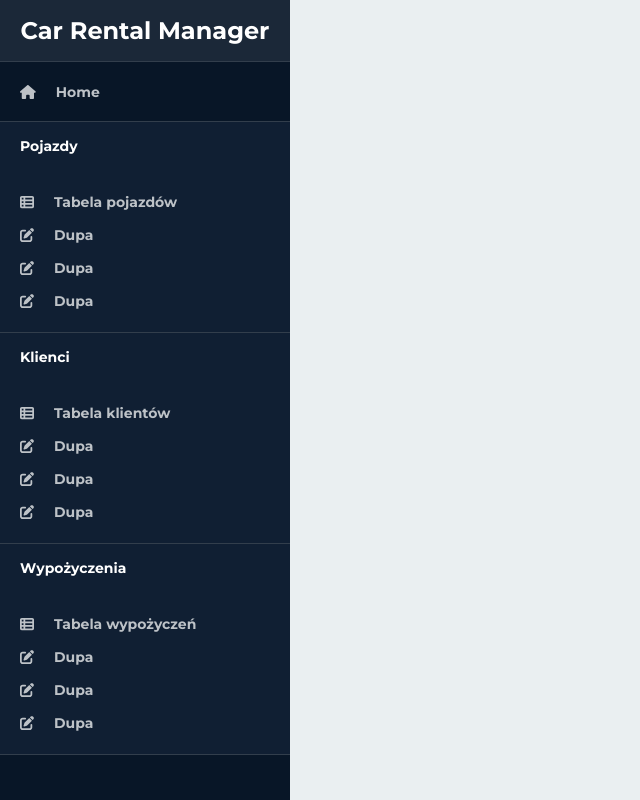
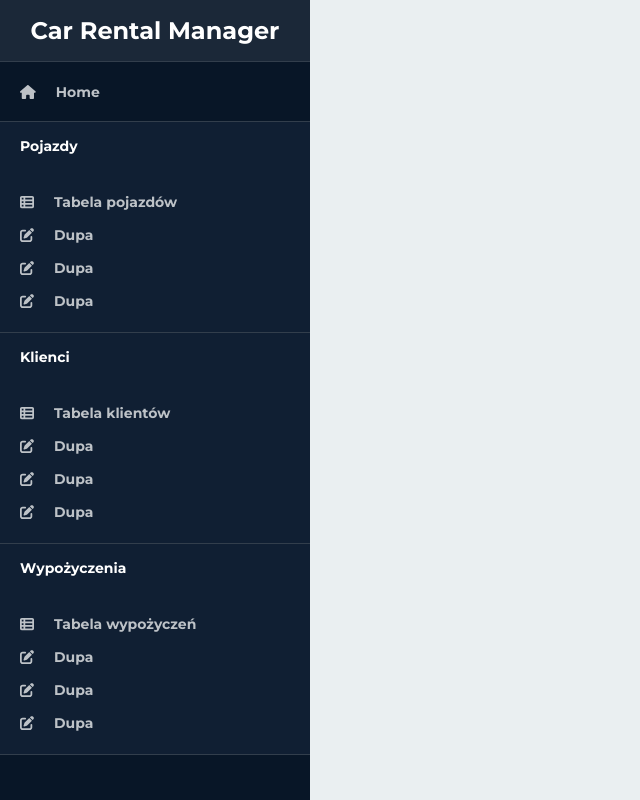
Before and after one commit to ajdachoo/Car-Rental-Manager, a React (Create React App) app: page / in a window 1280 px wide. Shown: the whole page, without its empty margins (0-640 px from the left). Built offline with nearby package versions, Linux system fonts and the light colour scheme.

Commit message:
Fixing navbar scroll bug

```diff
--- a/src/components/organisms/Navigation/Navigation.styles.ts
+++ b/src/components/organisms/Navigation/Navigation.styles.ts
@@ -20,9 +20,10 @@ export const Logo = styled.div`
 
 export const Wrapper = styled.div`
     display: flex;
-    min-width: 290px;
+    min-width: 310px;
     flex-direction: column;
     height: 100vh;
+    overflow-y: scroll;
     background-color: ${({ theme }) => theme.colors.c1};
 `;
 
```
